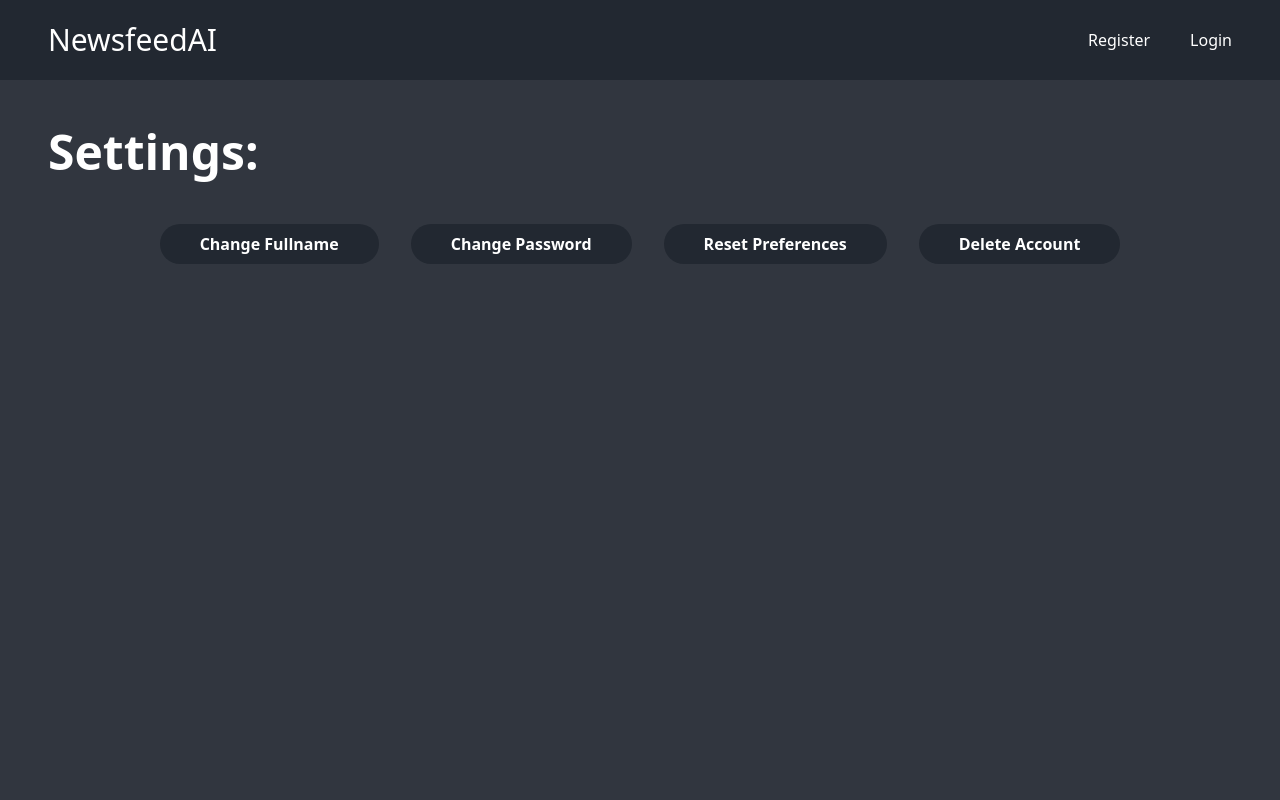
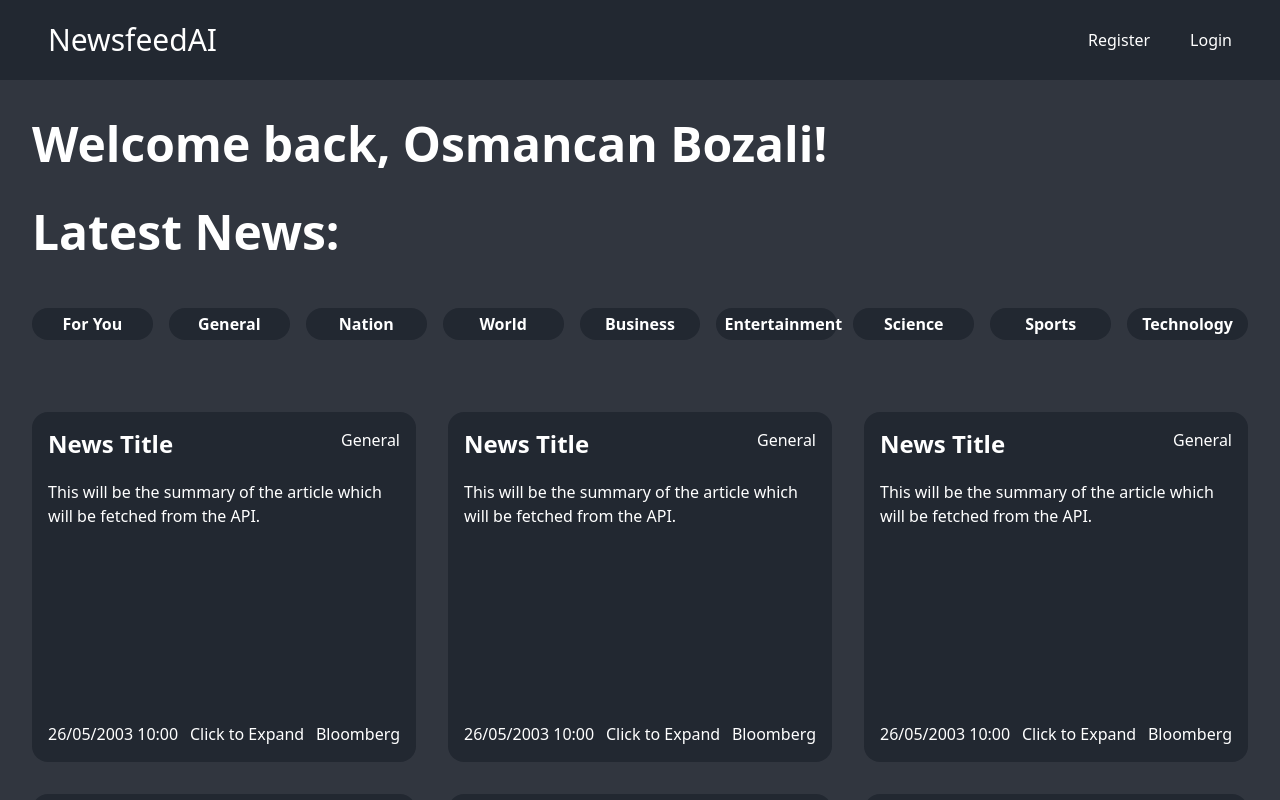
Before and after one commit to osmancanbozali/newsfeedai, a React (Vite) app in the folder frontend/: page / in a window 1280 px wide. Built offline with nearby package versions, Linux system fonts and the light colour scheme.

Commit message:
add FeedPage and NewsFeed

```diff
--- a/frontend/src/App.jsx
+++ b/frontend/src/App.jsx
@@ -2,10 +2,11 @@ import LandingPage from "./pages/LandingPage";
 import LoginPage from "./pages/LoginPage";
 import RegisterPage from "./pages/RegisterPage";
 import SettingsPage from "./pages/SettingsPage";
+import FeedPage from "./pages/FeedPage";
 function App() {
   return (
     <>
-      <SettingsPage />
+      <FeedPage />
     </>
   )
 }
--- /dev/null
+++ b/frontend/src/components/NewsCard.jsx
@@ -0,0 +1,22 @@
+
+export default function NewsCard() {
+    return (
+        <div className="bg-maincolor rounded-2xl p-4 min-h-[350px] max-h-[450px] flex flex-col justify-between">
+            <div>
+                <div className="flex flex-row justify-between mb-5">
+                    <h1 className="text-white font-semibold text-2xl">News Title</h1>
+                    <p className="text-white">General</p>
+                </div>
+                <p className="text-white">
+                    This will be the summary of the article which will be fetched from the API.
+                </p>
+            </div>
+            <div className="flex flex-row justify-between w-full">
+                <p className="text-white">26/05/2003 10:00</p>
+                <p className="text-white">Click to Expand</p>
+                <p className="text-white">Bloomberg</p>
+            </div>
+        </div>
+
+    );
+}
--- /dev/null
+++ b/frontend/src/components/NewsFeed.jsx
@@ -0,0 +1,34 @@
+import NewsCard from "./NewsCard";
+export default function NewsFeed() {
+    return (
+        <div className="flex flex-col">
+            <h1 className='text-white font-bold text-2xl md:text-4xl lg:text-5xl mt-10 ml-8'>Latest News:</h1>
+            <div className="flex flex-row justify-between p-8 w-full overflow-auto">
+                <button className="text-white text-xs lg:text-base font-bold text-center px-2 py-1 flex-1 min-w-[100px] max-w-[150px] mr-2 mt-5 mb-2 rounded-2xl bg-maincolor active:bg-gray-600">For You</button>
+                <button className="text-white text-xs lg:text-base font-bold text-center px-2 py-1 flex-1 min-w-[100px] max-w-[150px] mx-2 mt-5 mb-2 rounded-2xl bg-maincolor active:bg-gray-600">General</button>
+                <button className="text-white text-xs lg:text-base font-bold text-center px-2 py-1 flex-1 min-w-[100px] max-w-[150px] mx-2 mt-5 mb-2 rounded-2xl bg-maincolor active:bg-gray-600">Nation</button>
+                <button className="text-white text-xs lg:text-base font-bold text-center px-2 py-1 flex-1 min-w-[100px] max-w-[150px] mx-2 mt-5 mb-2 rounded-2xl bg-maincolor active:bg-gray-600">World</button>
+                <button className="text-white text-xs lg:text-base font-bold text-center px-2 py-1 flex-1 min-w-[100px] max-w-[150px] mx-2 mt-5 mb-2 rounded-2xl bg-maincolor active:bg-gray-600">Business</button>
+                <button className="text-white text-xs lg:text-base font-bold text-center px-2 py-1 flex-1 min-w-[100px] max-w-[150px] mx-2 mt-5 mb-2 rounded-2xl bg-maincolor active:bg-gray-600">Entertainment</button>
+                <button className="text-white text-xs lg:text-base font-bold text-center px-2 py-1 flex-1 min-w-[100px] max-w-[150px] mx-2 mt-5 mb-2 rounded-2xl bg-maincolor active:bg-gray-600">Science</button>
+                <button className="text-white text-xs lg:text-base font-bold text-center px-2 py-1 flex-1 min-w-[100px] max-w-[150px] mx-2 mt-5 mb-2 rounded-2xl bg-maincolor active:bg-gray-600">Sports</button>
+                <button className="text-white text-xs lg:text-base font-bold text-center px-2 py-1 flex-1 min-w-[100px] max-w-[150px] ml-2 mt-5 mb-2 rounded-2xl bg-maincolor active:bg-gray-600">Technology</button>
+            </div>
+            <div className="grid grid-cols-1 md:grid-cols-2 lg:grid-cols-3 gap-8 p-8" >
+                <NewsCard />
+                <NewsCard />
+                <NewsCard />
+                <NewsCard />
+                <NewsCard />
+                <NewsCard />
+                <NewsCard />
+                <NewsCard />
+                <NewsCard />
+                <NewsCard />
+                <NewsCard />
+                <NewsCard />
+            </div>
+            <button className='text-white font-bold mx-auto py-2 px-12 my-8 rounded-3xl bg-maincolor active:bg-gray-600'>Load More..</button>
+        </div>
+    );
+}
--- /dev/null
+++ b/frontend/src/pages/FeedPage.jsx
@@ -0,0 +1,13 @@
+import Header from '../components/Header';
+import NewsFeed from '../components/NewsFeed';
+export default function FeedPage() {
+    return (<div className='h-screen bg-secondarycolor overflow-y-auto flex flex-col'>
+        <header>
+            <Header />
+        </header>
+        <div className='flex flex-col'>
+            <h1 className='text-white font-bold text-2xl md:text-4xl lg:text-5xl mt-10 ml-8'>Welcome back, Osmancan Bozali!</h1>
+        </div>
+        <NewsFeed />
+    </div>);
+}
```
